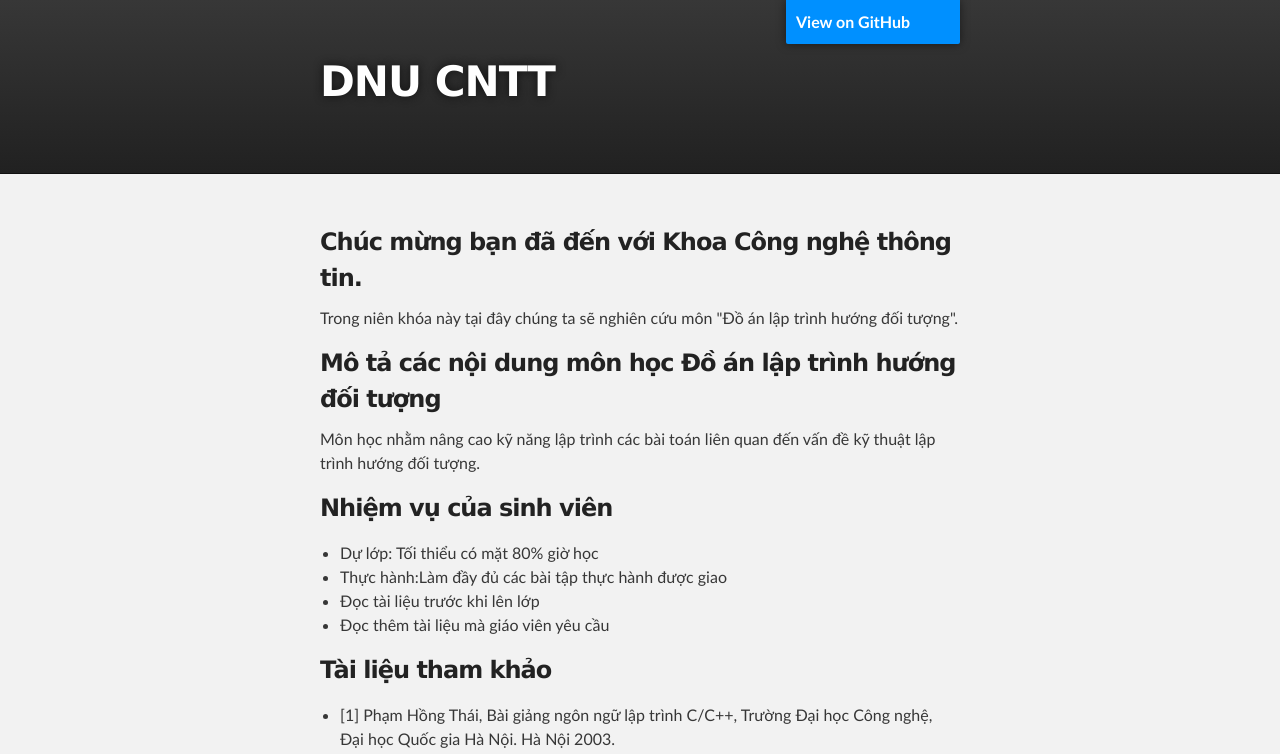
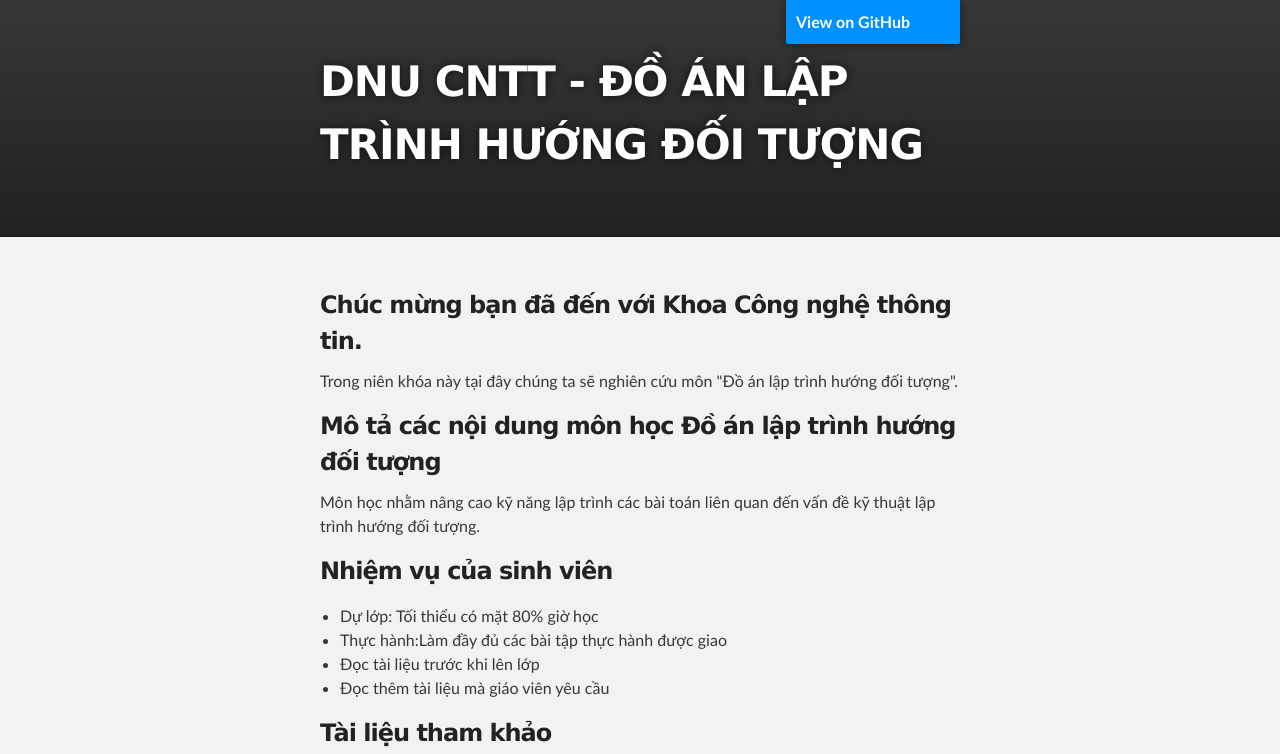
Before and after one commit to laptrinh13/laptrinh13.github.io, a plain HTML site: page index.html in a window 1280 px wide. Shown: the top 754 px of the page. Drawn offline with Linux system fonts and the light colour scheme.

Commit message:
Update index.html

```diff
--- a/index.html
+++ b/index.html
@@ -17,7 +17,7 @@
         <header class="inner">
           <a id="forkme_banner" href="https://github.com/laptrinh13">View on GitHub</a>
 
-          <h1 id="project_title">DNU CNTT </h1>
+          <h1 id="project_title">DNU CNTT - ĐỒ  ÁN  LẬP  TRÌNH  HƯỚNG  ĐỐI  TƯỢNG</h1>
           <h2 id="project_tagline"></h2>
 
         </header>
```
